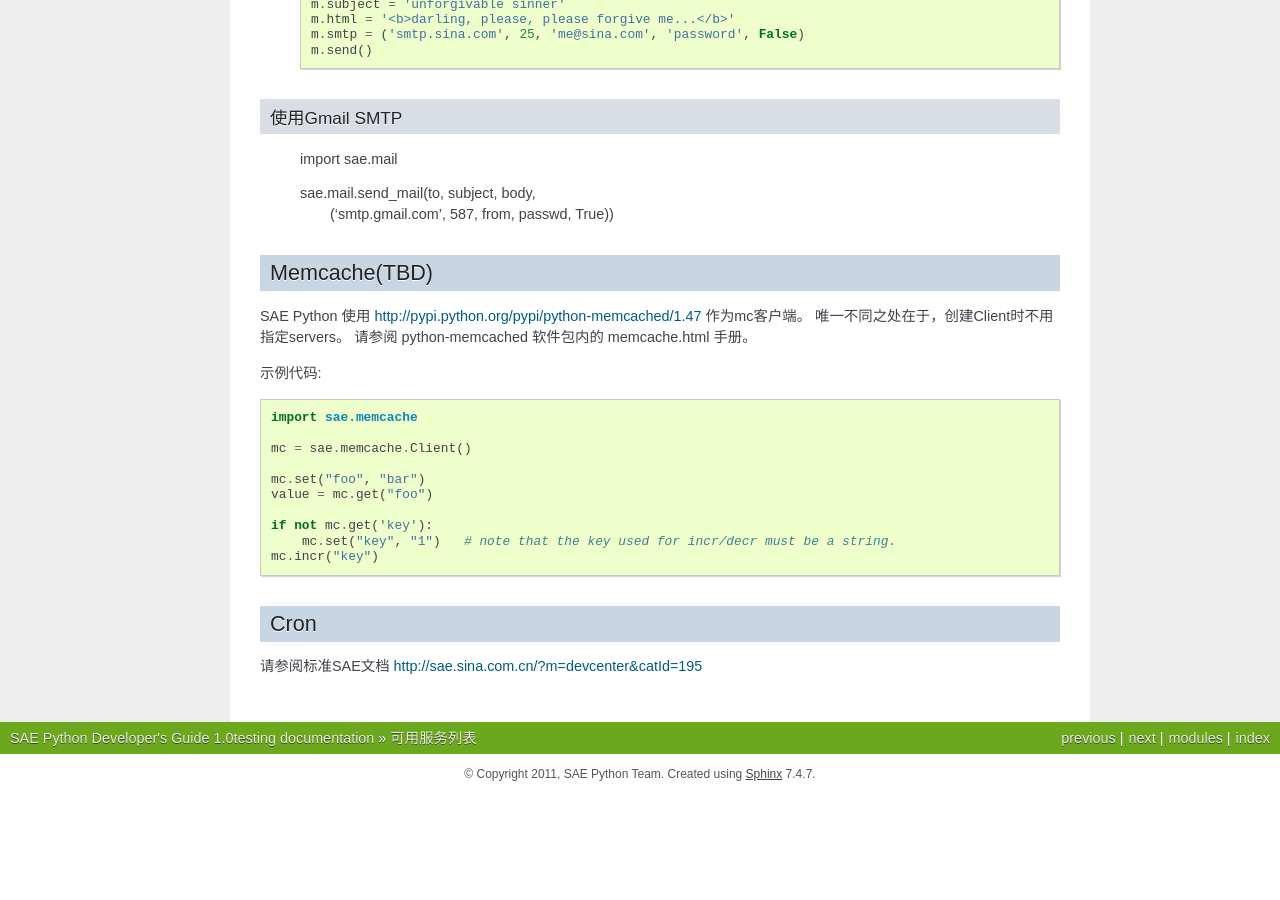
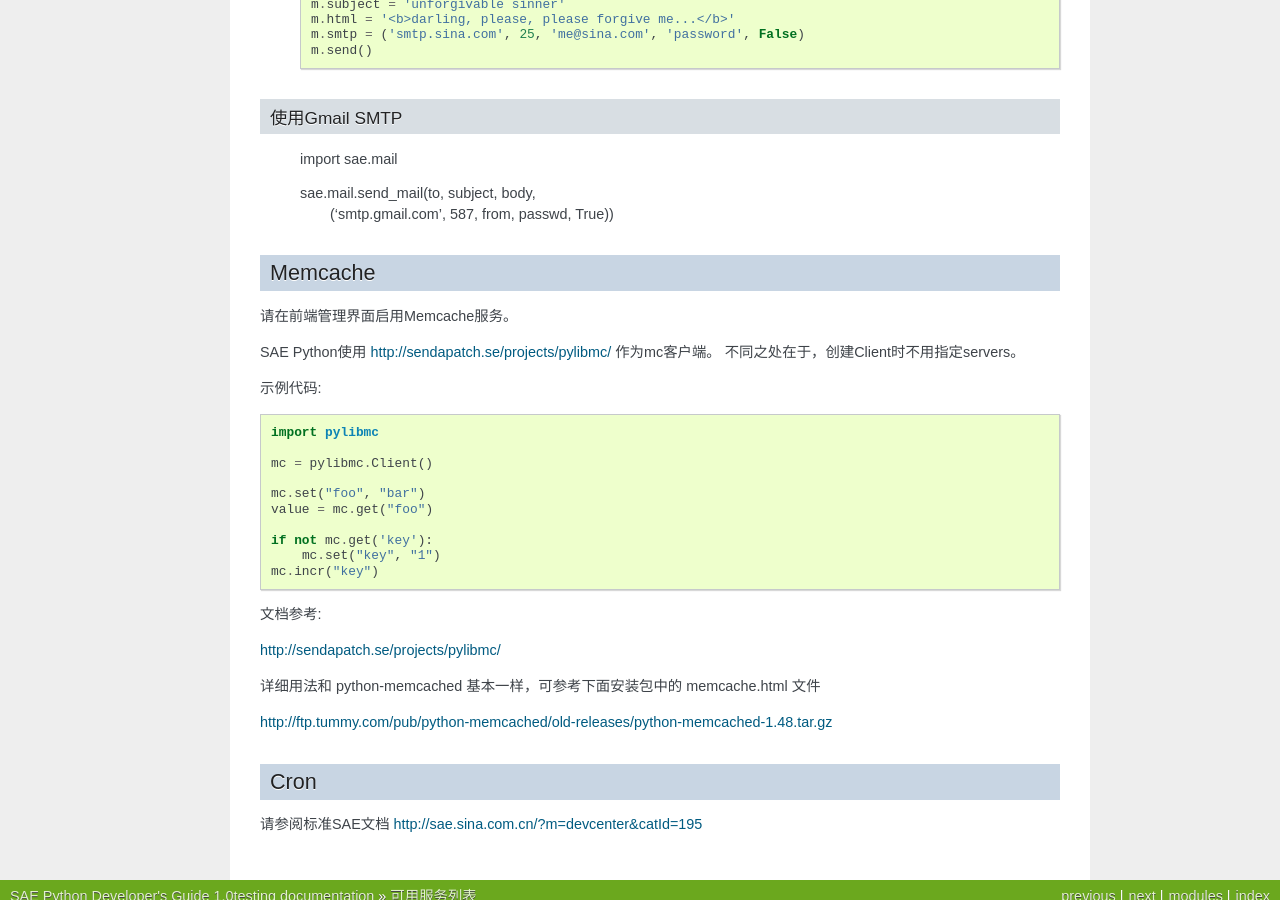
Before and after one commit to sinacloud/sae-python-dev-guide, a Sphinx documentation site: the page built from docs/service.rst, in a window 1280 px wide and 900 px high, scrolled down 2713 px. Built offline with Sphinx 7.4.7, drawn with Linux system fonts in a browser that asks for light colours; before the commit the page ends 3507 px from its top, so only the background shows below that; some of the changed text lies outside the part shown.

Commit message:
Add memcache doc

```diff
--- a/docs/service.rst
+++ b/docs/service.rst
@@ -151,25 +151,34 @@ Examle:
     sae.mail.send_mail(to, subject, body,
             ('smtp.gmail.com', 587, from, passwd, True))
 
-Memcache(TBD)
+Memcache
 -----------
+请在前端管理界面启用Memcache服务。
 
-SAE Python 使用 http://pypi.python.org/pypi/python-memcached/1.47 作为mc客户端。
-唯一不同之处在于，创建Client时不用指定servers。 请参阅 python-memcached 软件包内的
-memcache.html 手册。
+SAE Python使用 http://sendapatch.se/projects/pylibmc/ 作为mc客户端。
+不同之处在于，创建Client时不用指定servers。
 
 示例代码::
 
-    import sae.memcache
+    import pylibmc
 
-    mc = sae.memcache.Client()
+    mc = pylibmc.Client()
 
     mc.set("foo", "bar")
     value = mc.get("foo")
 
     if not mc.get('key'):
-        mc.set("key", "1")   # note that the key used for incr/decr must be a string.
+        mc.set("key", "1")
     mc.incr("key")
+
+文档参考:
+
+http://sendapatch.se/projects/pylibmc/
+
+详细用法和 python-memcached 基本一样，可参考下面安装包中的 memcache.html 文件
+
+http://ftp.tummy.com/pub/python-memcached/old-releases/python-memcached-1.48.tar.gz
+
 
 Cron
 -----------
```
Also changed, not shown: other parts of docs/service.rst (+1 -1 lines).
